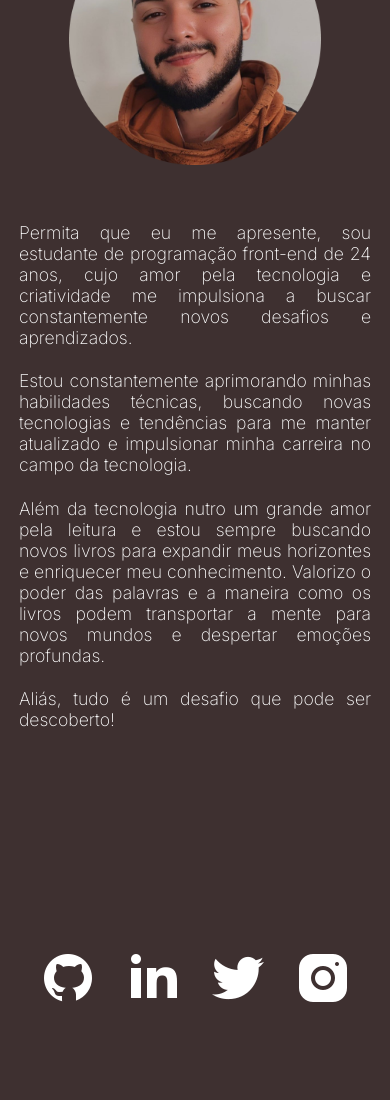
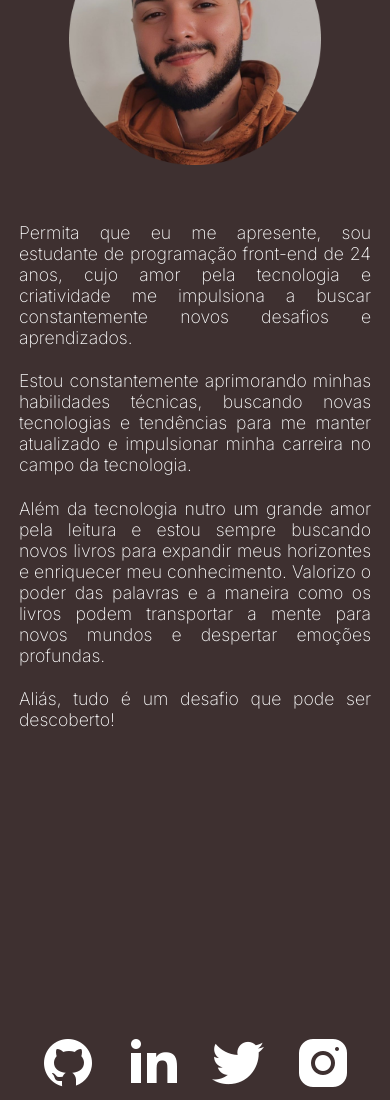
Before and after one commit to Jwellmoura/wellingtonmoura, a plain HTML site: page index.html in a window 390 px wide. Shown: the part 250-1350 px from the top of the page. Before the commit the page ends 1266 px from the top, so only its background shows below. Drawn offline with nearby package versions, Linux system fonts and the light colour scheme.

Commit message:
Add files via upload

```diff
--- a/style.css
+++ b/style.css
@@ -158,7 +158,7 @@ body {
         flex-direction: row;
         gap: 25px;
         position:absolute;
-        bottom: -50%;
+        bottom: -60%;
     }
 
     .links_icon {
```
